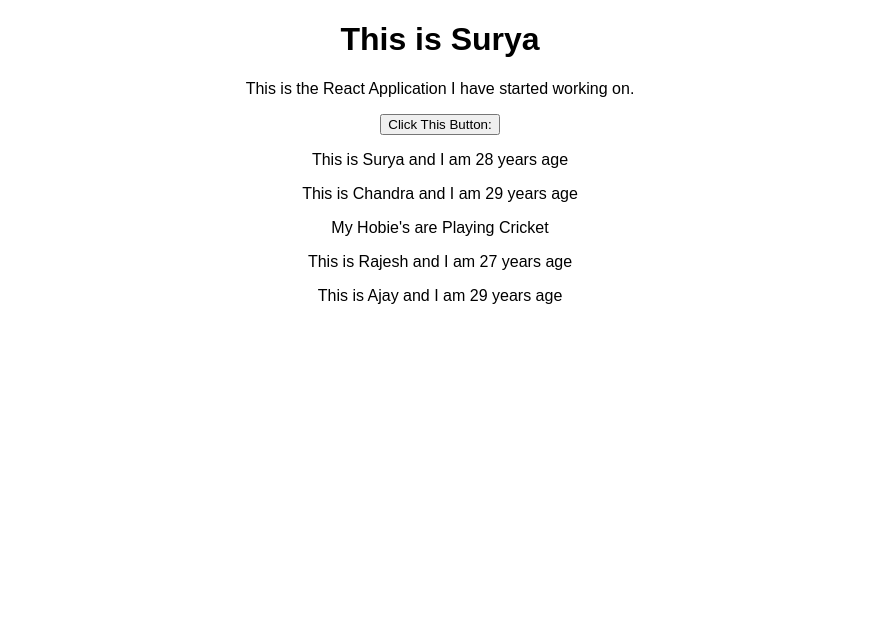
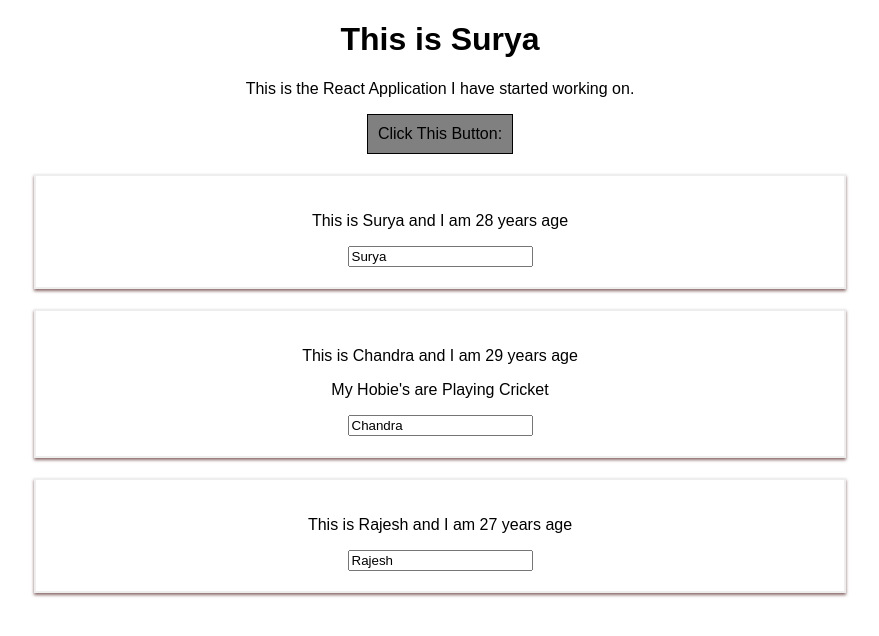
Before and after one commit to suryawebdev/react-complete-guide, a React (Create React App) app: page / in a window 1280 px wide. Shown: the top 636 px of the page, without its empty margins (200-1079 px from the left). Built offline with nearby package versions, Linux system fonts and the light colour scheme.

Commit message:
React two way binding and CSS components.

```diff
--- a/src/App.js
+++ b/src/App.js
@@ -1,67 +1,27 @@
-//import React, { Component } from 'react';
-import React, {useState} from 'react';//THis is for using react hooks and all it's components
+import React, { Component } from 'react';
+// import React, {useState} from 'react';//THis is for using react hooks and all it's components
 import './App.css';
 import Person from './Person/Person';
 
 //React Hooks concept
-const app = props => {
-    //Array deserialization //const []
-    //Using useState will override the whole primary data or array with secondary array/state created
-    const [personPrevState, personSetState] = useState({//Array deserialization and useState for having both present and prev states
-        persons : [
-            {name:"Surya", age:28},
-            {name:"Chandra", age:29},
-            {name:"Rajesh", age:27},
-            {name:"Ajay", age:29}
-        ]
-    });
-
-    const [otherState, otherPrevState] = useState("This is some other value");
-
-    console.log(personPrevState, otherState);
-
-    const buttonHandler = () => {
-        personSetState({
-            persons :[
-                {name:"Surya", age:28},
-                {name:"Polina", age:26},
-                {name:"Rajesh", age:27},
-                {name:"Ajay", age:25}
-            ]
-        })
-    }
-
-    return (
-        <div className="App">
-            <h1>This is Surya</h1>
-            <p>This is the React Application I have started working on.</p>
-            <button onClick={buttonHandler}>Click This Button:</button>
-            <Person name={personPrevState.persons[0].name} age={personPrevState.persons[0].age}/>
-            <Person name={personPrevState.persons[1].name} age={personPrevState.persons[1].age}>My Hobie's are Playing Cricket</Person>
-            <Person name={personPrevState.persons[2].name} age={personPrevState.persons[2].age}/>
-            <Person name={personPrevState.persons[3].name} age={personPrevState.persons[3].age}/>
-        </div>
-    );
-
-
-}
-
-export default app;
-
-// class App extends Component {
-//     state = {
+// const app = props => {
+//     //Array deserialization //const []
+//     //Using useState will override the whole primary data or array with secondary array/state created
+//     const [personPrevState, personSetState] = useState({//Array deserialization and useState for having both present and prev states
 //         persons : [
 //             {name:"Surya", age:28},
 //             {name:"Chandra", age:29},
 //             {name:"Rajesh", age:27},
 //             {name:"Ajay", age:29}
 //         ]
-//     }
-//     buttonHandler = () => {
-//         //console.log("I have clicked Button");
-//         //Don't do this, as react won't allow this//this.state.persons[0].name = "Polina";
-//         //instead
-//         this.setState({
+//     });
+//
+//     const [otherState, otherPrevState] = useState("This is some other value");
+//
+//     console.log(personPrevState, otherState);
+//
+//     const buttonHandler = () => {
+//         personSetState({
 //             persons :[
 //                 {name:"Surya", age:28},
 //                 {name:"Polina", age:26},
@@ -70,20 +30,95 @@ export default app;
 //             ]
 //         })
 //     }
-//     render() {
-//         return (
-//             <div className="App">
-//                 <h1>This is Surya</h1>
-//                 <p>This is the React Application I have started working on.</p>
-//                 <button onClick={this.buttonHandler}>Click This Button:</button>
-//                 <Person name={this.state.persons[0].name} age={this.state.persons[0].age}/>
-//                 <Person name={this.state.persons[1].name} age={this.state.persons[1].age}>My Hobie's are Playing Cricket</Person>
-//                 <Person name={this.state.persons[2].name} age={this.state.persons[2].age}/>
-//                 <Person name={this.state.persons[3].name} age={this.state.persons[3].age}/>
-//             </div>
-//         );
-//         //return React.createElement('div', null, )
-//     }
+//
+//     return (
+//         <div className="App">
+//             <h1>This is Surya</h1>
+//             <p>This is the React Application I have started working on.</p>
+//             <button onClick={buttonHandler}>Click This Button:</button>
+//             <Person name={personPrevState.persons[0].name} age={personPrevState.persons[0].age}/>
+//             <Person name={personPrevState.persons[1].name} age={personPrevState.persons[1].age}>My Hobie's are Playing Cricket</Person>
+//             <Person name={personPrevState.persons[2].name} age={personPrevState.persons[2].age}/>
+//             <Person name={personPrevState.persons[3].name} age={personPrevState.persons[3].age}/>
+//         </div>
+//     );
+//
+//
 // }
 //
-// export default App;
+// export default app;
+
+//Class Based React concepts
+class App extends Component {
+    state = {
+        persons : [
+            {name:"Surya", age:28},
+            {name:"Chandra", age:29},
+            {name:"Rajesh", age:27},
+            {name:"Ajay", age:29}
+        ]
+    }
+
+    buttonHandler = (name) => {
+        //console.log("I have clicked Button");
+        //Don't do this, as react won't allow this//this.state.persons[0].name = "Polina";
+        //instead
+        this.setState({
+            persons :[
+                {name:name, age:28},
+                {name:"Polina", age:26},
+                {name:"Durga", age:27}
+            ]
+        })
+    }
+
+    nameChangeHandler = (event) => {
+        this.setState({
+            persons :[
+                {name:'Surya', age:28},
+                {name:event.target.value, age:26},
+                {name:"Prakash", age:26}
+            ]
+        })
+    }
+
+    //Use Bind when possible instead of using arrow function//() => this.buttonHandler("Surya!")
+    //As Bind is efficient over this
+    render() {
+        //Inline styles
+        const buttonStyle = {
+            backgroundColor: 'grey',
+            font: 'inherit',
+            border: '1px solid black',
+            padding: '10px'
+        }
+
+        return (
+            <div className="App">
+                <h1>This is Surya</h1>
+                <p>This is the React Application I have started working on.</p>
+                <button
+                    style={buttonStyle}
+                    onClick={() => this.buttonHandler("Surya!")}>Click This Button:</button>
+                <Person
+                    name={this.state.persons[0].name}
+                    age={this.state.persons[0].age}
+                />
+                <Person
+                    name={this.state.persons[1].name}
+                    age={this.state.persons[1].age}
+                    click={this.buttonHandler.bind(this, "Chandra")}
+                    changed={this.nameChangeHandler}>
+                    My Hobie's are Playing Cricket
+                </Person>
+                <Person
+                    name={this.state.persons[2].name}
+                    age={this.state.persons[2].age}
+                />
+            </div>
+        );
+        //return React.createElement('div', null, )
+    }
+}
+
+export default App;
--- /dev/null
+++ b/src/Person/Person.css
@@ -0,0 +1,8 @@
+.Person {
+    width: 60%;
+    margin: 20px auto;
+    border: 2px solid #eee;
+    box-shadow: 0 2px 3px #896868;
+    padding: 20px;
+    text-align: center;
+}
--- a/src/Person/Person.js
+++ b/src/Person/Person.js
@@ -1,12 +1,18 @@
 import React from 'react';
+import './Person.css';
 
 const person = (props) => {
     return (
-        <div>
-            <p>This is {props.name} and I am {props.age} years age</p>
+        <div className="Person">
+            <p onClick={props.click}>This is {props.name} and I am {props.age} years age</p>
             <p>{props.children}</p>
+            <input type="text" onChange={props.changed} value={props.name}/>
         </div>
     )
 };
 
 export default person;
+
+
+//Notes:
+//in the above input onchange and value goes together for two way binding
```
